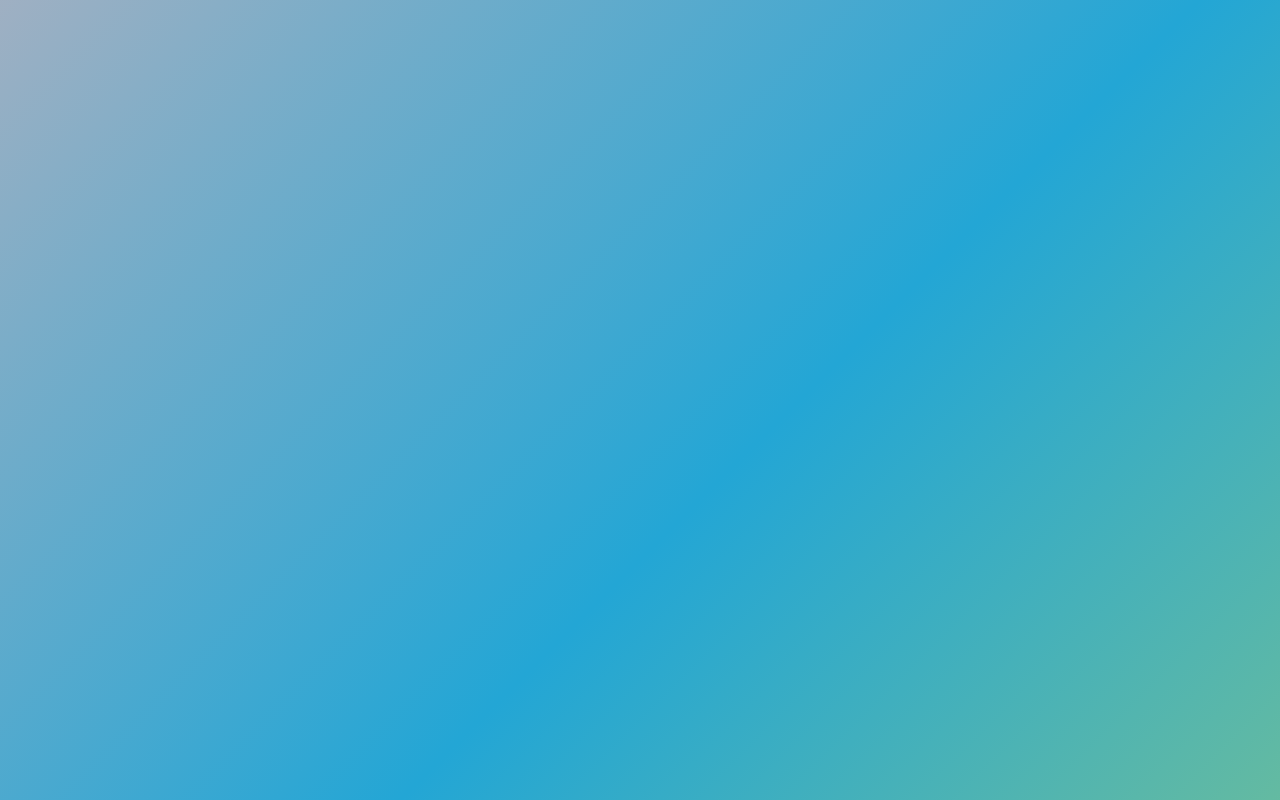
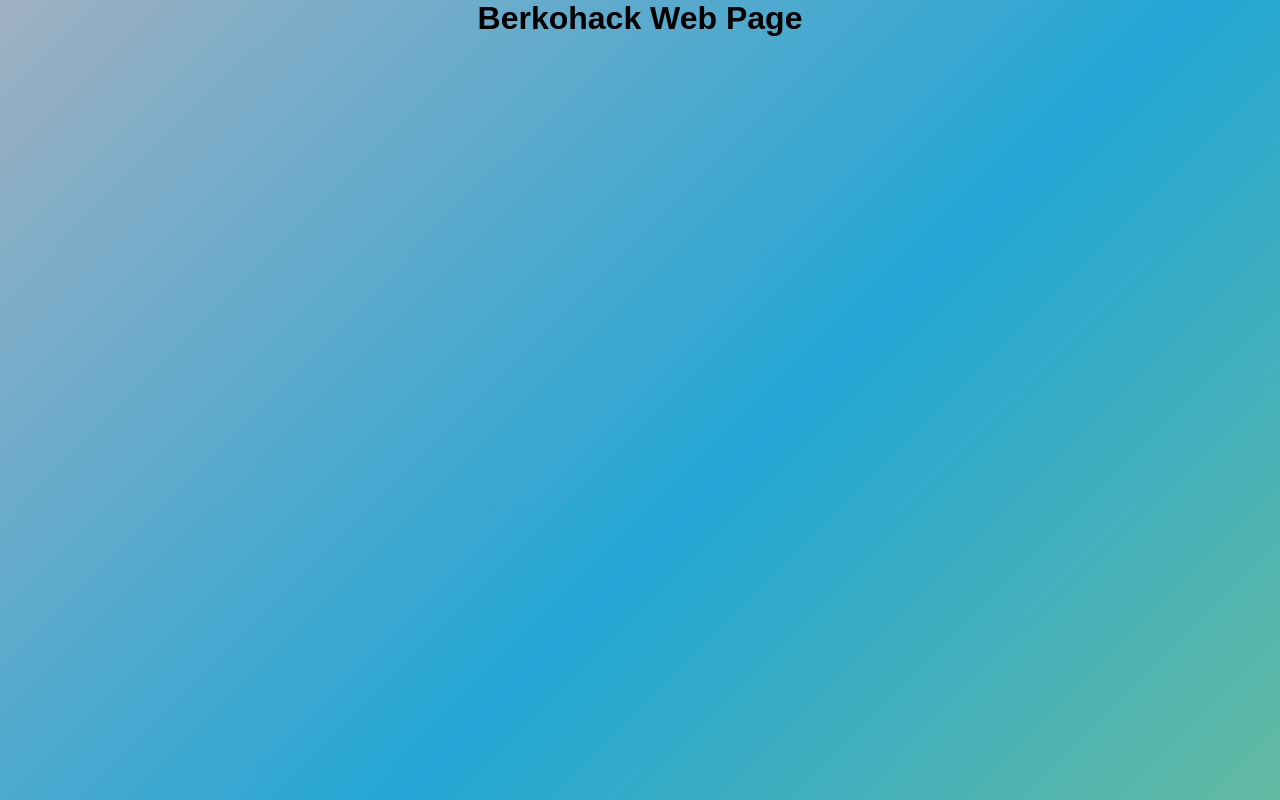
Before and after one commit to Berkohack/berkohack.github.io, a plain HTML site: page index.html in a window 1280 px wide. Drawn offline with Linux system fonts and the light colour scheme.

Commit message:
Update index.html

```diff
--- a/index.html
+++ b/index.html
@@ -7,5 +7,6 @@
 <link rel="stylesheet" href="page.css" type="text/css" />
 </head>
 <body>
+  <center><h1>Berkohack Web Page</h1></center>
 </body>
 </html>
```
